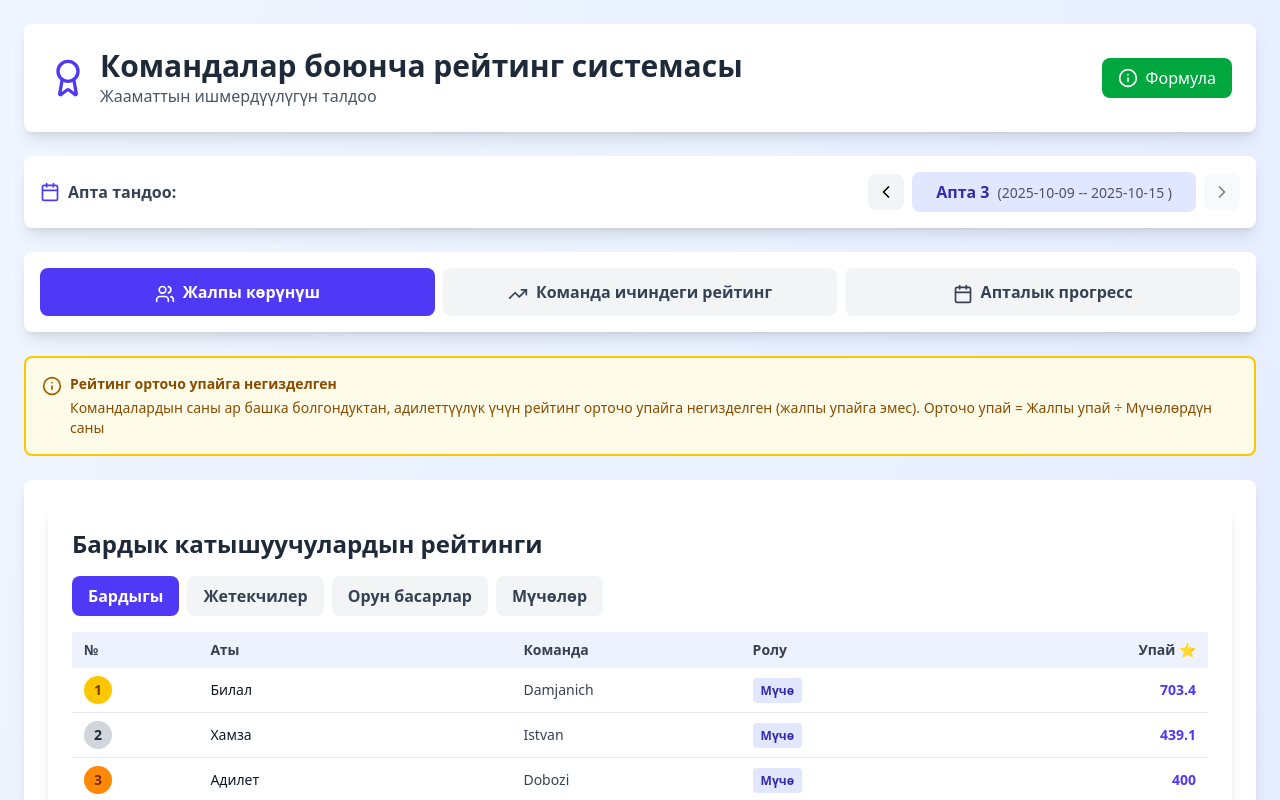
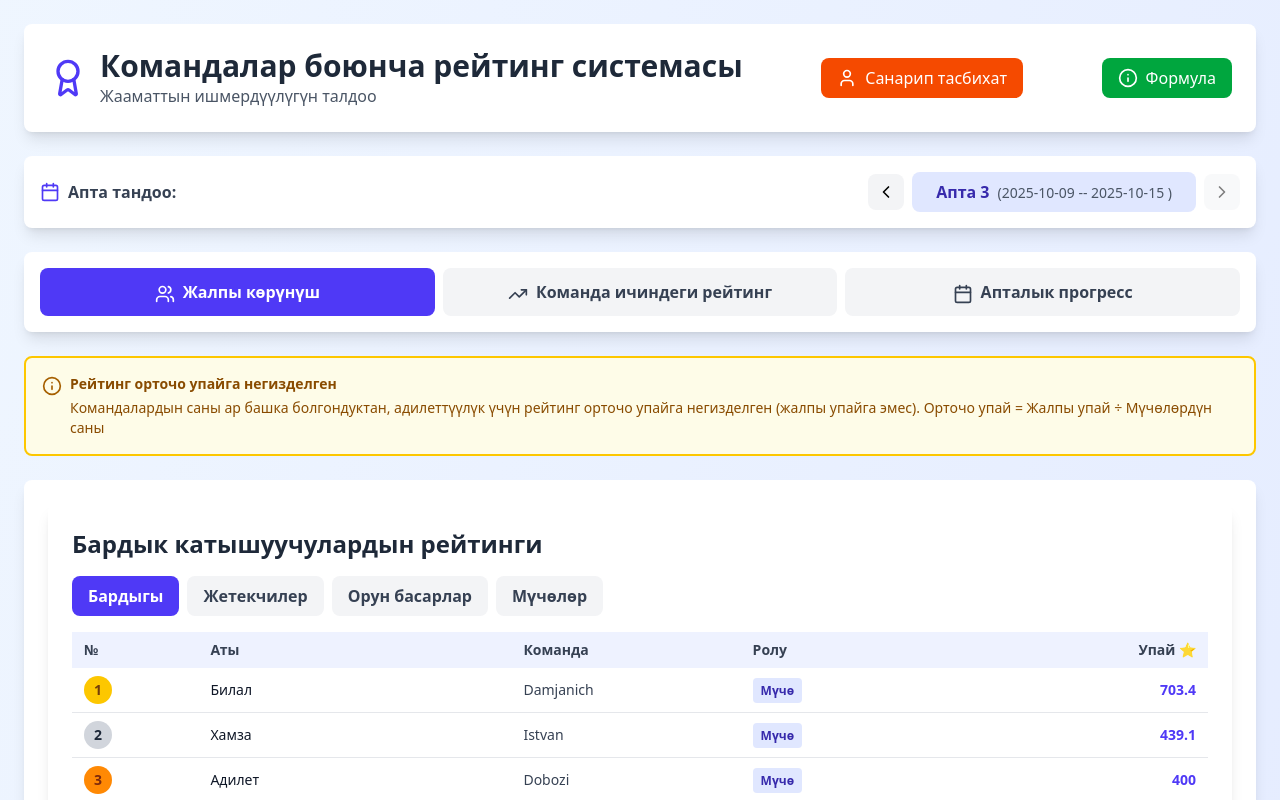
Before and after one commit to Muslim04/tdJamaat, a React (Vite) app: page / in a window 1280 px wide. Shown: the top 800 px of the page. Built offline with nearby package versions, Linux system fonts and the light colour scheme.

Commit message:
added link to digital tasbihat

```diff
--- a/src/TeamPerformanceTracker.tsx
+++ b/src/TeamPerformanceTracker.tsx
@@ -1,7 +1,7 @@
 // TeamPerformanceTracker.tsx
 import React, { useState, useEffect } from 'react';
 import { BarChart, Bar, XAxis, YAxis, CartesianGrid, Tooltip, Legend, ResponsiveContainer, LineChart, Line, Cell } from 'recharts';
-import { Users, Award, TrendingUp, Info, Calendar, ChevronLeft, ChevronRight } from 'lucide-react';
+import { Users, Award, TrendingUp, Info, Calendar, ChevronLeft, ChevronRight, User } from 'lucide-react';
 
 // Types
 interface MetricValues {
@@ -275,6 +275,12 @@ const TeamPerformanceTracker: React.FC = () => {
                                 <p className="text-gray-600">Жааматтын ишмердүүлүгүн талдоо</p>
                             </div>
                         </div>
+                        <button
+                            className="flex items-center gap-2 bg-orange-600 text-white px-4 py-2 rounded-lg hover:bg-red-700 transition-colors"
+                        >
+                            <User className="w-5 h-5" />
+                            <a href="https://addua.vercel.app/" target="_blank">Санарип тасбихат</a>
+                        </button>
                         <button
                             onClick={() => setShowFormula(!showFormula)}
                             className="flex items-center gap-2 bg-green-600 text-white px-4 py-2 rounded-lg hover:bg-green-700 transition-colors"
```
